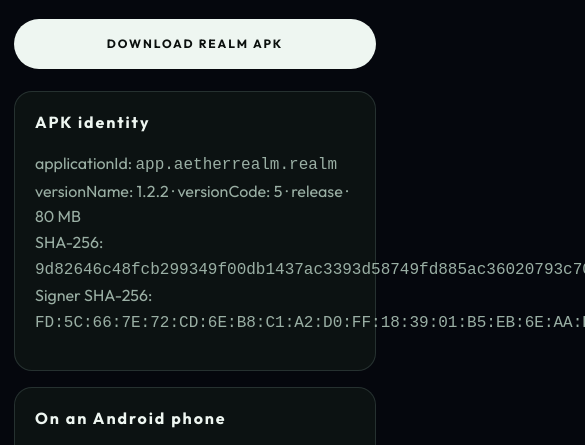
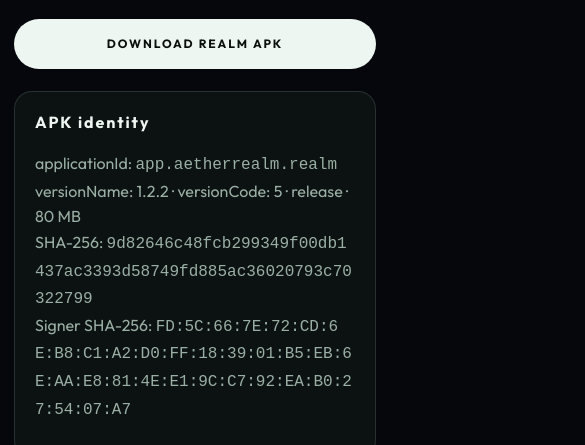
Before and after one commit to BrokeBroSOL/realm, a plain HTML site: page download/index.html in a window 390 px wide. Shown: the part 378-823 px from the top of the page, 585 px wide, since content can reach past the window. Drawn offline with nearby package versions, Linux system fonts and the light colour scheme.

Commit message:
Fix mobile wrap on APK identity hashes

```diff
--- a/assets/site.css
+++ b/assets/site.css
@@ -465,3 +465,6 @@
   html { scroll-behavior: auto; }
   * { transition: none !important; }
 }
+
+code { overflow-wrap: anywhere; word-break: break-all; }
+.notice p, .meta-line { overflow-wrap: anywhere; }
```
